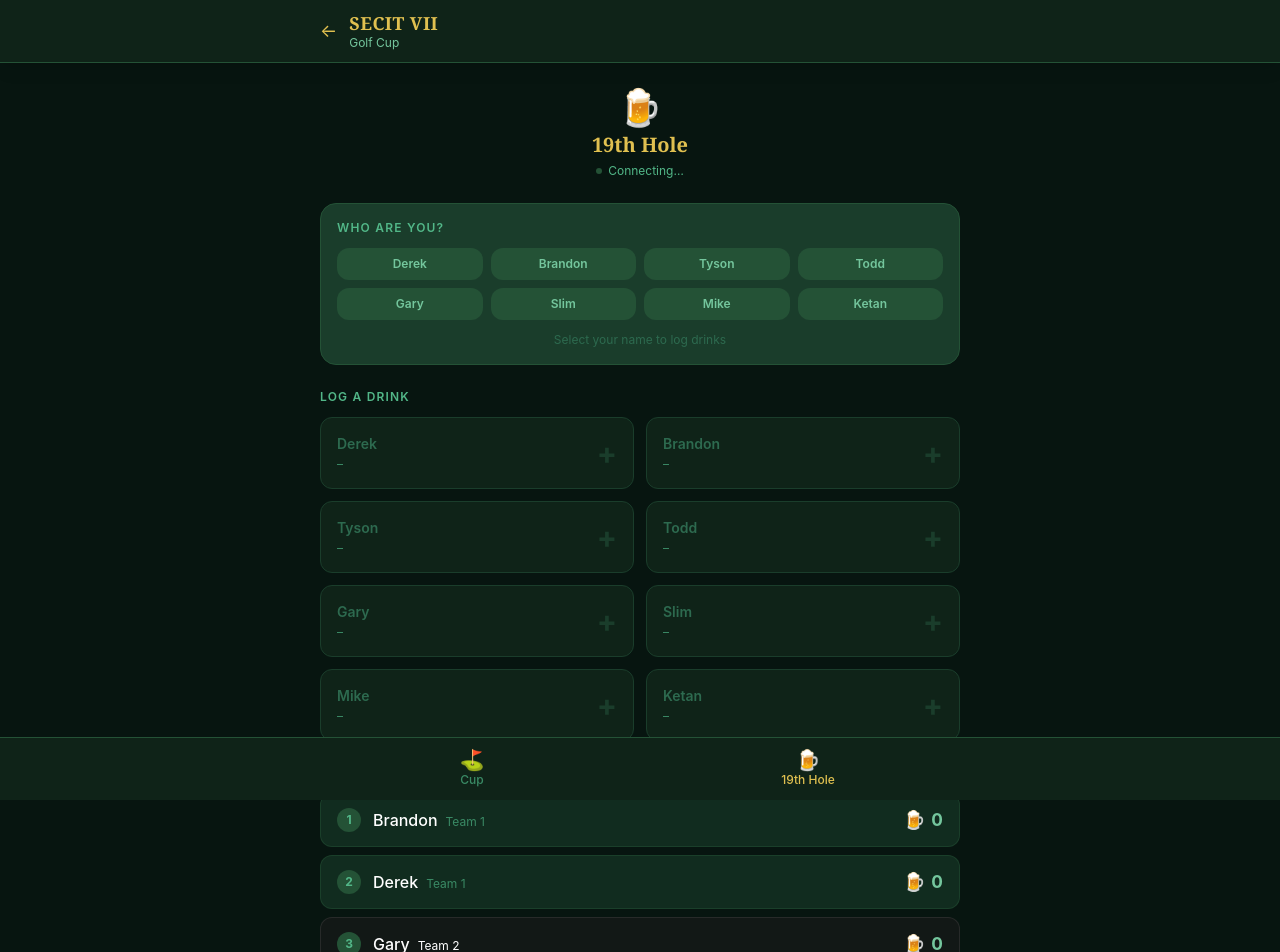
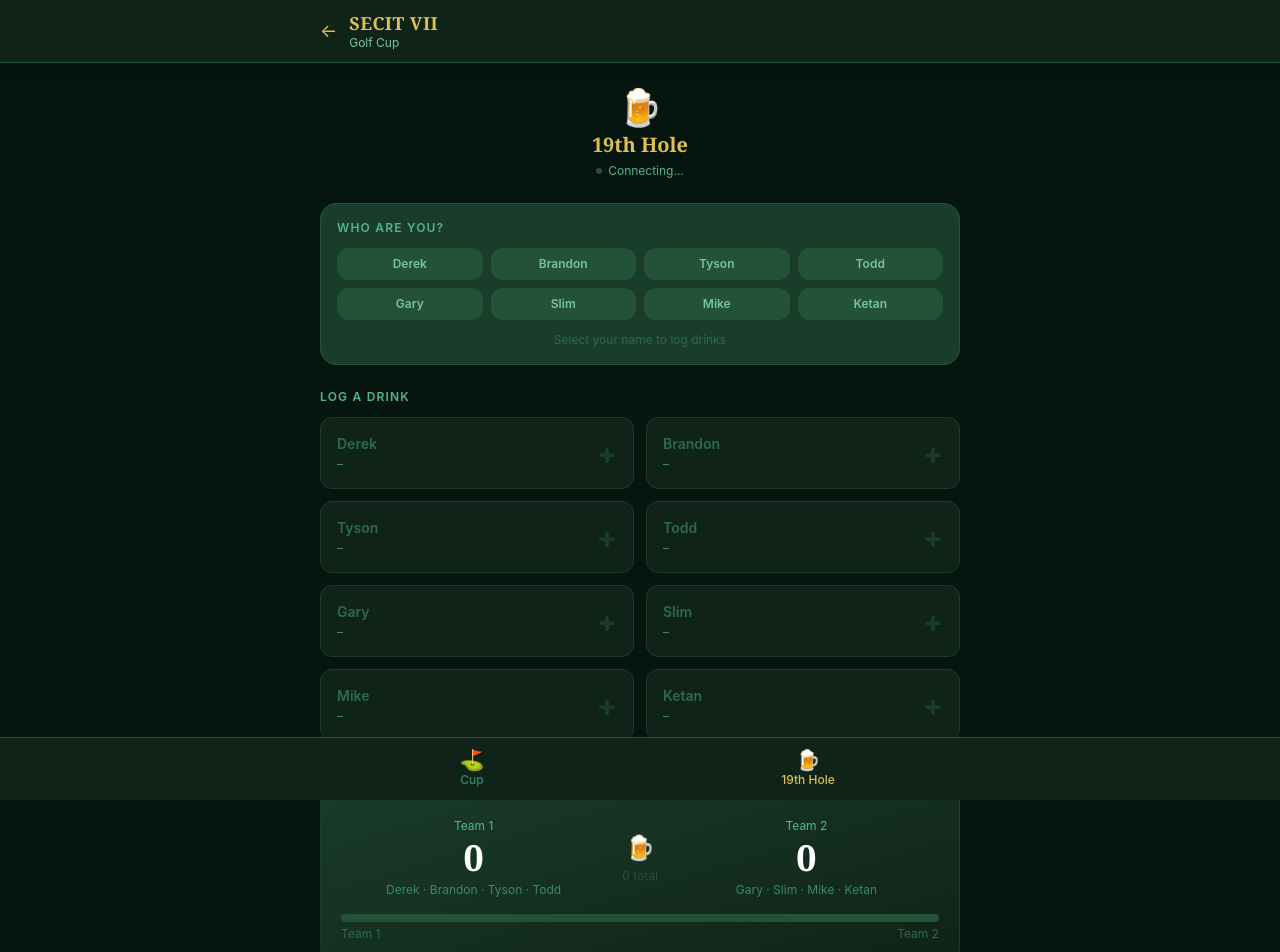
Before and after one commit to bhensen31-hub/secit-scoring, a React (Vite) app: page /19th-hole in a window 1280 px wide. Shown: the top 952 px of the page. Built offline with nearby package versions, Linux system fonts and the light colour scheme; no server answers; the database is empty.

Commit message:
Add team drinks leaderboard to 19th Hole

```diff
--- a/src/pages/NineteenthHolePage.jsx
+++ b/src/pages/NineteenthHolePage.jsx
@@ -111,6 +111,9 @@ export default function NineteenthHolePage() {
         </div>
       </div>
 
+      {/* Team totals */}
+      <TeamDrinksBanner drinkCounts={drinkCounts} />
+
       {/* Leaderboard */}
       <div>
         <div className="text-fairway-400 text-xs font-semibold uppercase tracking-widest mb-3">
@@ -168,3 +171,59 @@ export default function NineteenthHolePage() {
     </div>
   );
 }
+
+// ─── Team Drinks Banner ───────────────────────────────────────────────────────
+function TeamDrinksBanner({ drinkCounts }) {
+  const team1Total = TEAM1_PLAYERS.reduce((s, id) => s + (drinkCounts[id] || 0), 0);
+  const team2Total = TEAM2_PLAYERS.reduce((s, id) => s + (drinkCounts[id] || 0), 0);
+  const grandTotal = team1Total + team2Total;
+
+  const team1Width = grandTotal > 0 ? (team1Total / grandTotal) * 100 : 50;
+
+  return (
+    <div className="bg-gradient-to-br from-fairway-800 to-fairway-900 rounded-2xl p-5 border border-fairway-700/50">
+      <div className="text-center text-gold-400 font-display text-xs font-semibold uppercase tracking-widest mb-4">
+        Team Drinks
+      </div>
+
+      <div className="flex items-center justify-between gap-4">
+        <div className="flex-1 text-center">
+          <div className="text-fairway-400 text-xs mb-1">Team 1</div>
+          <div className={`font-display font-bold text-4xl tabular-nums
+            ${team1Total > team2Total ? 'text-gold-400' : 'text-white'}`}>
+            {team1Total}
+          </div>
+          <div className="text-fairway-500 text-xs mt-1">Derek · Brandon · Tyson · Todd</div>
+        </div>
+
+        <div className="flex flex-col items-center gap-1">
+          <span className="text-2xl">🍺</span>
+          <div className="text-fairway-700 text-xs">{grandTotal} total</div>
+        </div>
+
+        <div className="flex-1 text-center">
+          <div className="text-fairway-400 text-xs mb-1">Team 2</div>
+          <div className={`font-display font-bold text-4xl tabular-nums
+            ${team2Total > team1Total ? 'text-gold-400' : 'text-white'}`}>
+            {team2Total}
+          </div>
+          <div className="text-fairway-500 text-xs mt-1">Gary · Slim · Mike · Ketan</div>
+        </div>
+      </div>
+
+      {/* Progress bar */}
+      <div className="mt-4 h-2 bg-fairway-700 rounded-full overflow-hidden">
+        {grandTotal > 0 && (
+          <div
+            className="h-full bg-gradient-to-r from-fairway-400 to-rough-500 transition-all duration-700 rounded-full"
+            style={{ width: `${team1Width}%` }}
+          />
+        )}
+      </div>
+      <div className="flex justify-between text-fairway-600 text-xs mt-1">
+        <span>Team 1</span>
+        <span>Team 2</span>
+      </div>
+    </div>
+  );
+}
```
Also changed, not shown: 5 other files (tests, documents, lock files or other folders).
